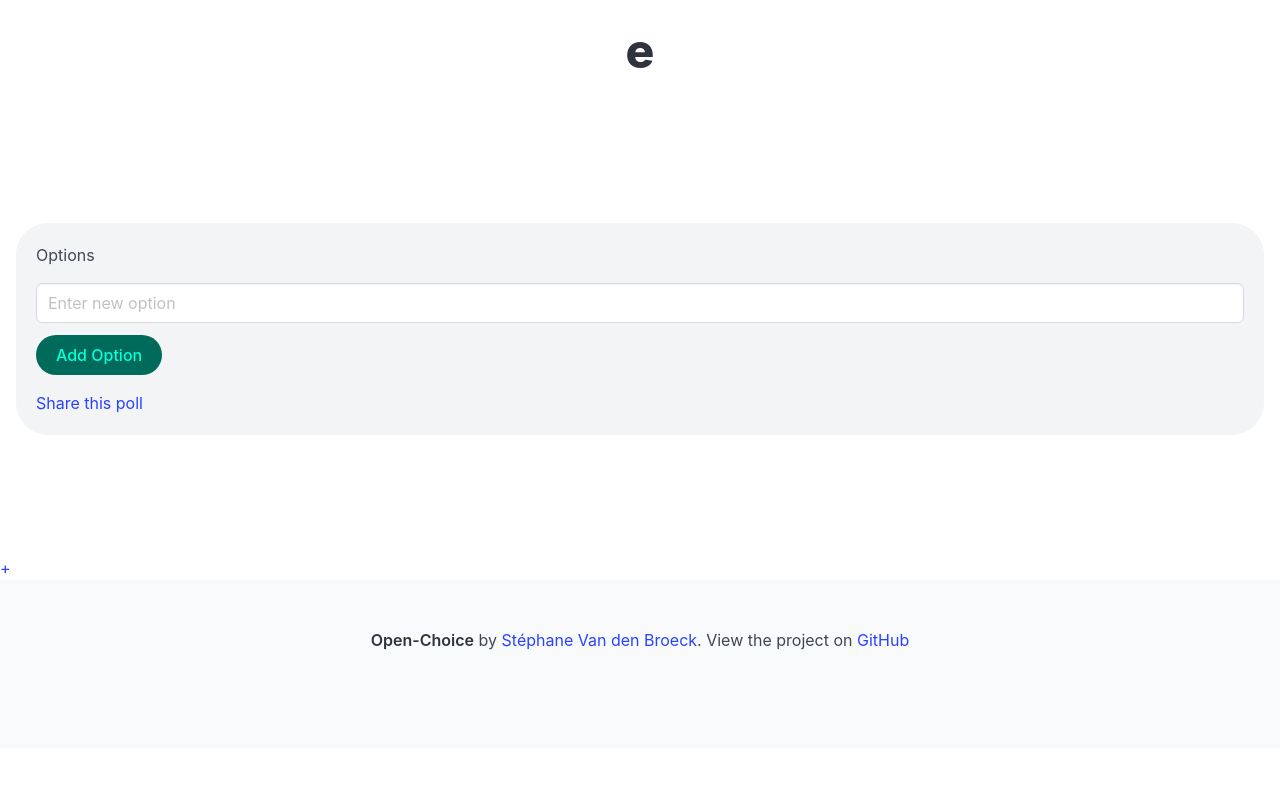
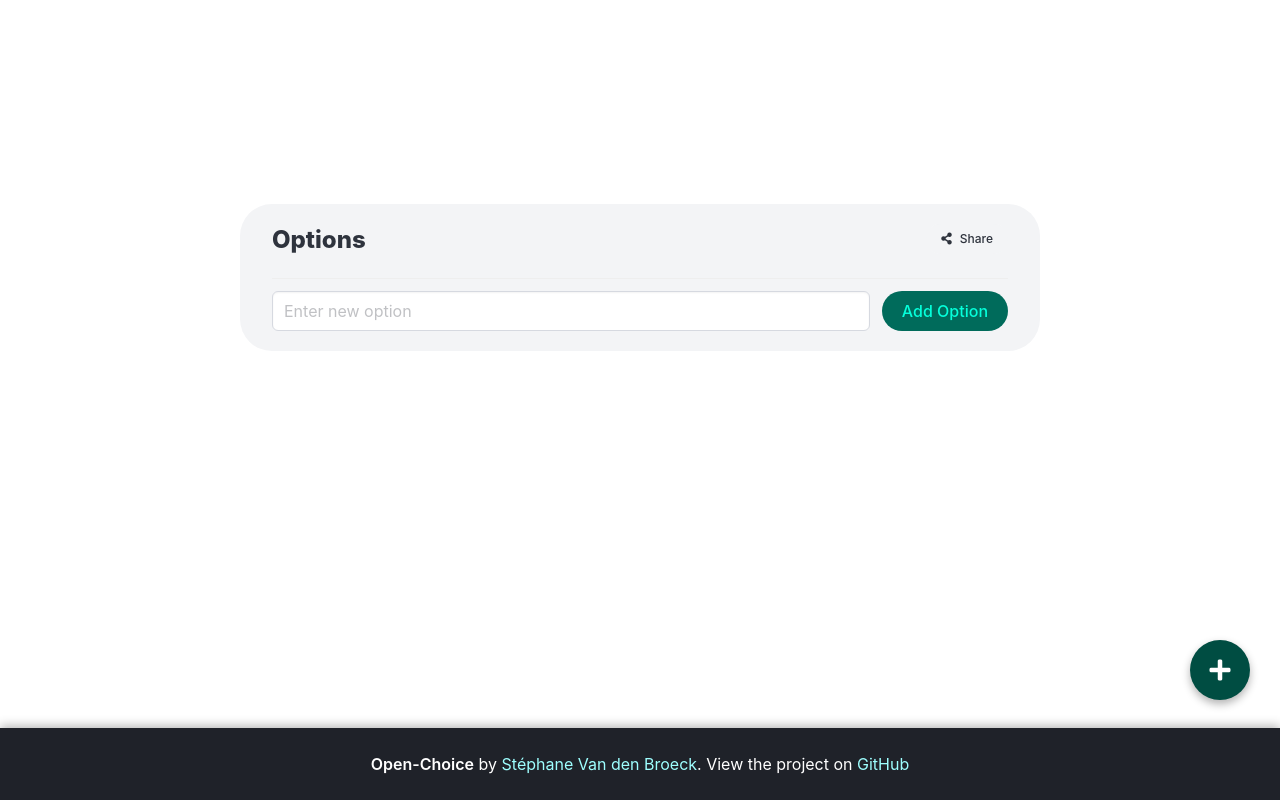
Before and after one commit to stephanevdb/Open-Choice, a Flask app: template templates/poll.html in a window 1280 px wide. Run offline with Flask 3, Linux system fonts and the light colour scheme; the template is opened without the code that fills it, so the values that code supplies are empty.

Commit message:
fix poll page

```diff
--- a/serve.py
+++ b/serve.py
@@ -1,4 +1,4 @@
-from waitress import serve
+piifrom waitress import serve
 from app import app
 
 if __name__ == '__main__':
--- a/templates/poll.html
+++ b/templates/poll.html
@@ -5,35 +5,150 @@
     <meta charset="UTF-8">
     <meta name="viewport" content="width=device-width, initial-scale=1">
     <link rel="stylesheet" href="https://cdn.jsdelivr.net/npm/bulma@1.0.2/css/bulma.min.css">
+    <link rel="stylesheet" href="https://cdnjs.cloudflare.com/ajax/libs/font-awesome/5.15.4/css/all.min.css">
     <link rel="stylesheet" type="text/css" href="{{ url_for('static', filename='styles.css') }}">
+    <style>
+        .fab {
+            position: fixed;
+            bottom: 100px; /* Position above footer */
+            right: 30px;
+            width: 60px;
+            height: 60px;
+            border-radius: 50%;
+            background-color: #004d42;
+            color: white;
+            display: flex;
+            align-items: center;
+            justify-content: center;
+            font-size: 24px;
+            box-shadow: 0 4px 8px rgba(0, 0, 0, 0.3);
+            text-decoration: none;
+            transition: all 0.3s ease;
+            z-index: 1000;
+        }
+
+        .fab:hover {
+            transform: scale(1.1);
+            background-color: #00635a;
+            color: white;
+            box-shadow: 0 6px 12px rgba(0, 0, 0, 0.4);
+        }
+
+        /* Pin the footer to the bottom of the viewport */
+        .footer {
+            position: fixed;
+            bottom: 0;
+            left: 0;
+            width: 100%;
+            z-index: 10;
+            padding: 1.5rem 1.5rem;
+            background-color: #1f2229; /* Dark grey background */
+            color: white; /* Light text for dark background */
+            box-shadow: 0 -2px 10px rgba(0, 0, 0, 0.3);
+        }
+
+        /* Footer link styling */
+        .footer a {
+            color: #9effff; /* Light blue color for links on dark grey */
+            transition: color 0.2s ease;
+        }
+
+        .footer a:hover {
+            color: white;
+        }
+
+        .footer strong {
+            color: white; /* Ensure strong text is white */
+        }
+
+        /* Adjust body padding to account for fixed footer */
+        body {
+            padding-bottom: 120px; /* Increased to account for fixed footer height */
+        }
+
+        /* Responsive layout adjustments */
+        @media screen and (max-width: 768px) {
+            main {
+                padding-top: 0 !important;
+                padding-bottom: 0 !important;
+                min-height: auto !important;
+            }
+
+            .container.mt-5 {
+                margin-top: 0.5rem !important;
+                margin-bottom: 0 !important;
+                padding: 0 !important;
+            }
+
+            .title.is-1 {
+                font-size: 1.5rem;
+                margin-bottom: 0;
+                padding: 0.5rem 0 0 0;
+                line-height: 1.2;
+            }
+
+            .box {
+                margin-top: 0 !important;
+                margin-bottom: 1rem !important;
+            }
+
+            /* Remove extra padding on mobile */
+            main .box.m-4 {
+                margin: 0.5rem !important;
+                width: calc(100% - 1rem) !important;
+            }
+
+            /* Title container spacing reduction */
+            #title {
+                padding: 0 !important;
+                min-height: auto !important;
+            }
+        }
+    </style>
 </head>
 <body class="has-navbar-fixed-bottom">
-        <div class="container has-text-centered mt-5 mb-5">
-            <h1 class="title is-1">{{ poll[1] }}e</h1>
+    <div id="title" class="container has-text-centered mt-5 mb-5">
+        <h1 class="title is-1">{{ poll[1] }}</h1>
     </div>
-    <main class="is-flex is-flex-direction-column is-justify-content-space-between">
-        <div class="box mt-2 m-4">
-            <h2>Options</h2>
+    <main class="is-flex is-flex-direction-column is-justify-content-space-between" style="align-items: center; min-height: 70vh; padding-top: 0;">
+        <div class="box m-4" style="max-width: 800px; width: calc(100% - 40px); margin-left: auto; margin-right: auto; padding-left: 2rem; padding-right: 2rem;">
+            <div class="is-flex is-justify-content-space-between is-align-items-center mb-4">
+                <h2 class="title is-4 mb-0">Options</h2>
+                <a href="#" id="share-link" class="button is-small is-light is-rounded">
+                    <i class="fas fa-share-alt mr-2"></i> Share
+                </a>
+            </div>
+
             <ul>
                 {% for option in options %}
-                <li class="mb-3">
-                    <span>{{ option[2] }} - {{ option[3] }} votes</span>
+                <li class="mb-3 is-flex is-justify-content-space-between is-align-items-center">
+                    <span>{{ option[2] }}</span>
+                    <div class="is-flex is-align-items-center">
+                        <div class="vote-count has-text-centered has-text-white is-size-6"
+                             style="border-radius: 50%; width: 28px; height: 28px; display: flex;
+                                    align-items: center; justify-content: center; margin-right: 10px;
+                                    background-color: #004d42;">
+                            {{ option[3] }}
+                        </div>
                         <form class="vote-form" action="/vote/{{ poll[0] }}/{{ option[0] }}" method="POST">
                             <button class="button is-primary is-dark is-rounded" type="submit">Vote</button>
                         </form>
+                    </div>
                 </li>
                 {% endfor %}
             </ul>
-            <form action="/add_option/{{ poll[0] }}" method="POST" class="mt-4">
-                <input class="input mb-3" id="option" name="option" type="text" placeholder="Enter new option">
+
+            <div class="mt-5 pt-3" style="border-top: 1px solid #eee;">
+                <form action="/add_option/{{ poll[0] }}" method="POST" class="is-flex is-align-items-center">
+                    <input class="input mr-3" id="option" name="option" type="text" placeholder="Enter new option">
                     <button class="button is-primary is-dark is-rounded" type="submit">Add Option</button>
                 </form>
-            <p class="mt-4">
-                <a href="#" id="share-link">Share this poll</a>
-            </p>
+            </div>
         </div>
     </main>
-    <a href="/" class="fab">+</a>
+    <a href="/" class="fab" title="Create new poll">
+        <i class="fas fa-plus"></i>
+    </a>
     <script>
         document.querySelectorAll('.vote-form').forEach(form => {
             form.addEventListener('submit', function(event) {
```
Also changed, not shown: templates/index.html (+33 -0 lines), 1 other file. Lines whose indentation alone changed are shown as unchanged.
